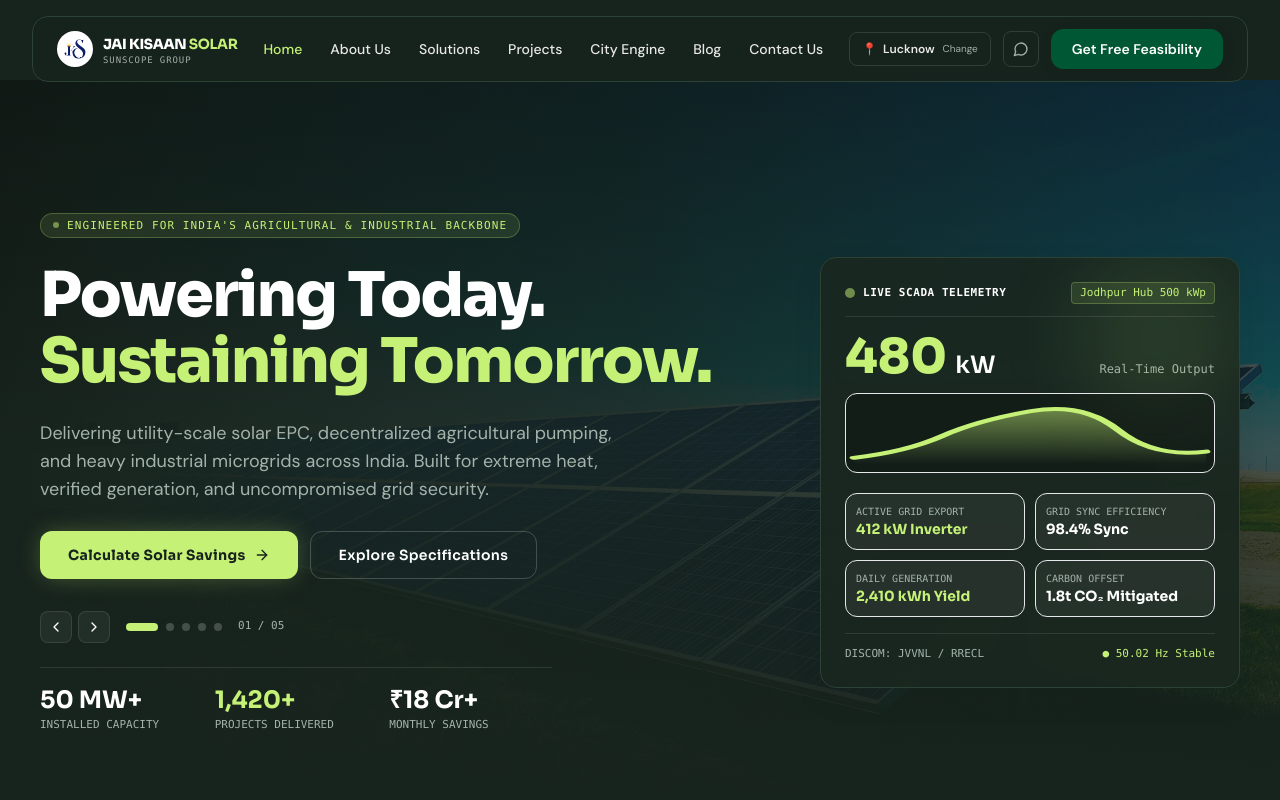
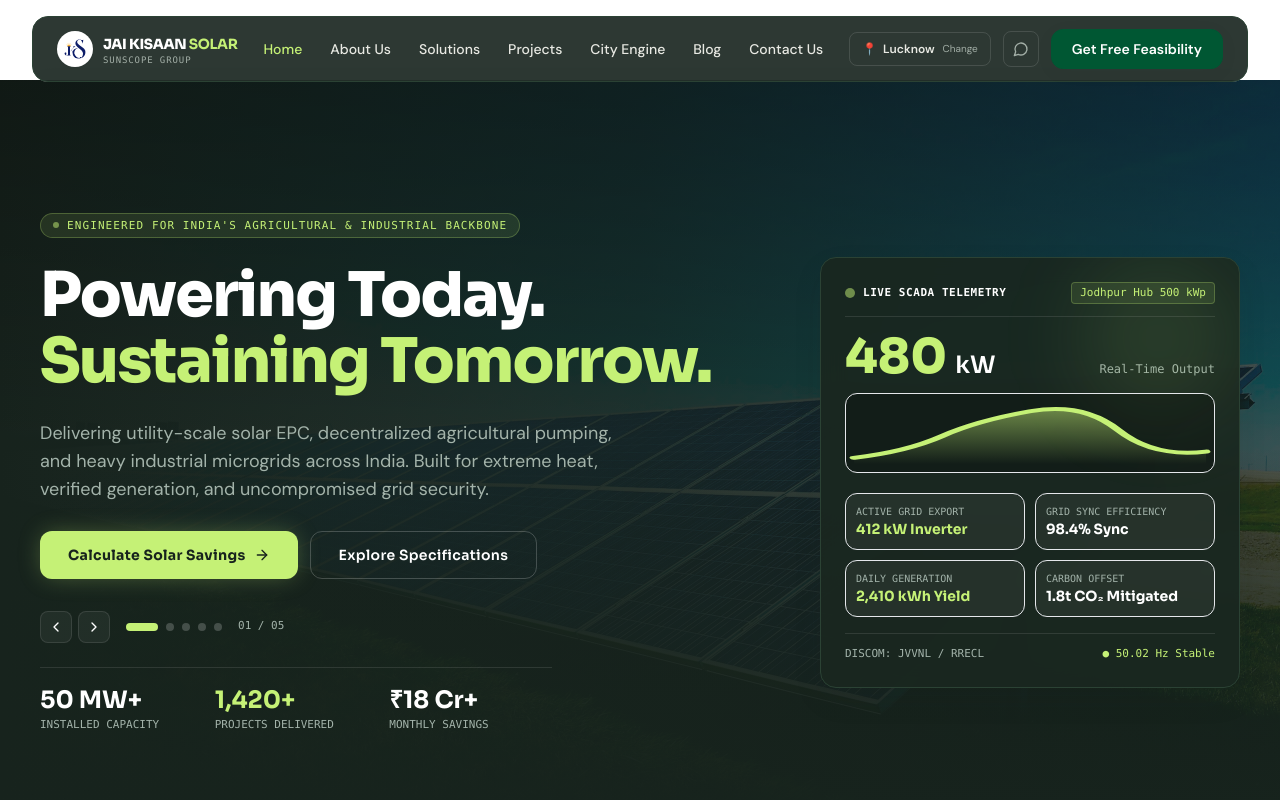
Before and after one commit to vishwambhar-singh/jaikisaan, a React (Vite) app: page /#/ in a window 1280 px wide. Shown: the top 800 px of the page. Built offline with nearby package versions, Linux system fonts and the light colour scheme.

Commit message:
fix: transparent body/layout bg so each page's section bg extends to top naturally

```diff
--- a/index.html
+++ b/index.html
@@ -36,7 +36,7 @@
       }, true);
     </script>
   </head>
-  <body class="bg-[#17231D] text-text-primary font-body antialiased selection:bg-brand-lime selection:text-surface-dark">
+  <body class="text-text-primary font-body antialiased selection:bg-brand-lime selection:text-surface-dark">
     <div id="root"></div>
     <script type="module" src="/src/main.tsx"></script>
   </body>
--- a/src/components/Layout.tsx
+++ b/src/components/Layout.tsx
@@ -6,7 +6,7 @@ import CityModal from './CityModal';
 
 const Layout: React.FC = () => {
   return (
-    <div className="flex flex-col min-h-screen bg-[#17231D]">
+    <div className="flex flex-col min-h-screen">
       <CityModal />
       <Header />
       <main className="flex-1">
--- a/src/index.css
+++ b/src/index.css
@@ -9,8 +9,8 @@
     width: 100%;
     -webkit-text-size-adjust: 100%;
   }
-  body {
-    background-color: #17231D;
+  html, body {
+    background-color: transparent;
     color: #1A1C19;
     font-family: 'DM Sans', sans-serif;
     overflow-x: hidden;
--- a/src/pages/About.tsx
+++ b/src/pages/About.tsx
@@ -153,8 +153,7 @@ const About: React.FC = () => {
   return (
     <>
       {/* ─── 1. Hero Section (Matching Figma light spatial editorial hero) ────── */}
-      <div className="bg-[#17231D]">
-      <section className="bg-[#F9FAF4] pt-20 pb-16 md:pt-24 md:pb-28 border-b border-[#E8EAE3]">
+      <section className="bg-[#F9FAF4] pt-24 pb-16 md:py-28 border-b border-[#E8EAE3]">
         <div className="max-w-[1248px] mx-auto px-6">
           <div className="grid lg:grid-cols-12 gap-10 lg:gap-14 items-center">
             {/* Left Column (7 cols) */}
@@ -220,7 +219,6 @@ const About: React.FC = () => {
           </div>
         </div>
       </section>
-      </div>
 
       {/* ─── 2. Engineering Renewable Sovereignty + 4 Stats ───────────────────── */}
       <section id="heritage" className="bg-white py-20 md:py-24 border-b border-[#E8EAE3]">
--- a/src/pages/Blog.tsx
+++ b/src/pages/Blog.tsx
@@ -143,8 +143,7 @@ const Blog: React.FC = () => {
   return (
     <>
       {/* ─── 1. Header: Clean Energy Intelligence & Solar Engineering Insights ── */}
-      <div className="bg-[#17231D]">
-      <section className="bg-white pt-20 pb-12 md:pt-24 md:pb-14 border-b border-[#E8EAE3]">
+      <section className="bg-white pt-24 pb-12 md:pt-28 md:pb-14 border-b border-[#E8EAE3]">
         <div className="max-w-[1248px] mx-auto px-6">
           <div className="flex flex-col lg:flex-row lg:items-start justify-between gap-8 pb-10">
             <div>
@@ -211,7 +210,6 @@ const Blog: React.FC = () => {
           </div>
         </div>
       </section>
-      </div>
 
       {/* ─── 2. Spotlight Briefing Card (Matching Frame 8) ────────────────────── */}
       <section className="bg-[#F9FAF4] py-10 md:py-16 border-b border-[#E8EAE3]">
--- a/src/pages/CaseStudy.tsx
+++ b/src/pages/CaseStudy.tsx
@@ -171,8 +171,7 @@ const CaseStudy: React.FC = () => {
   return (
     <>
       {/* ─── 1. Light Hero: Breadcrumb + Title + CTAs + Metrics ──────────────── */}
-      <div className="bg-[#17231D]">
-      <section className="bg-[#F9FAF4] pt-20 pb-0 border-b border-[#E8EAE3]">
+      <section className="bg-[#F9FAF4] pt-24 pb-0 border-b border-[#E8EAE3]">
         <div className="max-w-[1248px] mx-auto px-6">
 
           {/* Breadcrumb */}
@@ -349,7 +348,6 @@ const CaseStudy: React.FC = () => {
           </div>
         </div>
       </section>
-      </div>
 
       {/* 3+4 Main Content Sections */}
       <section className="bg-surface-page py-16 md:py-24">
--- a/src/pages/CitySelectorPage.tsx
+++ b/src/pages/CitySelectorPage.tsx
@@ -41,8 +41,7 @@ const CitySelectorPage: React.FC = () => {
   return (
     <>
       {/* ─── 1. Hero: Foundations and City Selector Architecture ─────────────── */}
-      <div className="bg-[#17231D]">
-      <section className="bg-white pt-20 pb-12 md:pt-24 md:pb-16 border-b border-[#E8EAE3]">
+      <section className="bg-white pt-24 pb-12 md:pt-28 md:pb-16 border-b border-[#E8EAE3]">
         <div className="max-w-[1248px] mx-auto px-6">
           {/* Eyebrow */}
           <div className="flex items-center gap-2 mb-3">
@@ -116,7 +115,6 @@ const CitySelectorPage: React.FC = () => {
           </div>
         </div>
       </section>
-      </div>
 
       {/* ─── 2. Design Tokens: The 27 Exact Manrope Typographic Tokens ───────── */}
       <section className="bg-[#F9FAF4] py-16 md:py-20 border-b border-[#E8EAE3]">
--- a/src/pages/Projects.tsx
+++ b/src/pages/Projects.tsx
@@ -184,8 +184,7 @@ const Projects: React.FC = () => {
   return (
     <>
       {/* ─── 1. Inner Hero: Light Spatial Editorial matching Figma Frame 4 ────── */}
-      <div className="bg-[#17231D]">
-      <section className="bg-[#F9FAF4] pt-20 pb-16 md:pt-24 md:pb-28 border-b border-[#E8EAE3]">
+      <section className="bg-[#F9FAF4] pt-24 pb-16 md:py-28 border-b border-[#E8EAE3]">
         <div className="max-w-[1248px] mx-auto px-6">
           <div className="grid lg:grid-cols-12 gap-10 lg:gap-14 items-center">
             {/* Left Column (7 cols) */}
@@ -251,7 +250,6 @@ const Projects: React.FC = () => {
           </div>
         </div>
       </section>
-      </div>
 
       {/* ─── 2. Interactive Regional GIS & Installation Footprint Summary ────── */}
       <section className="bg-white py-12 border-b border-[#E8EAE3]">
```
